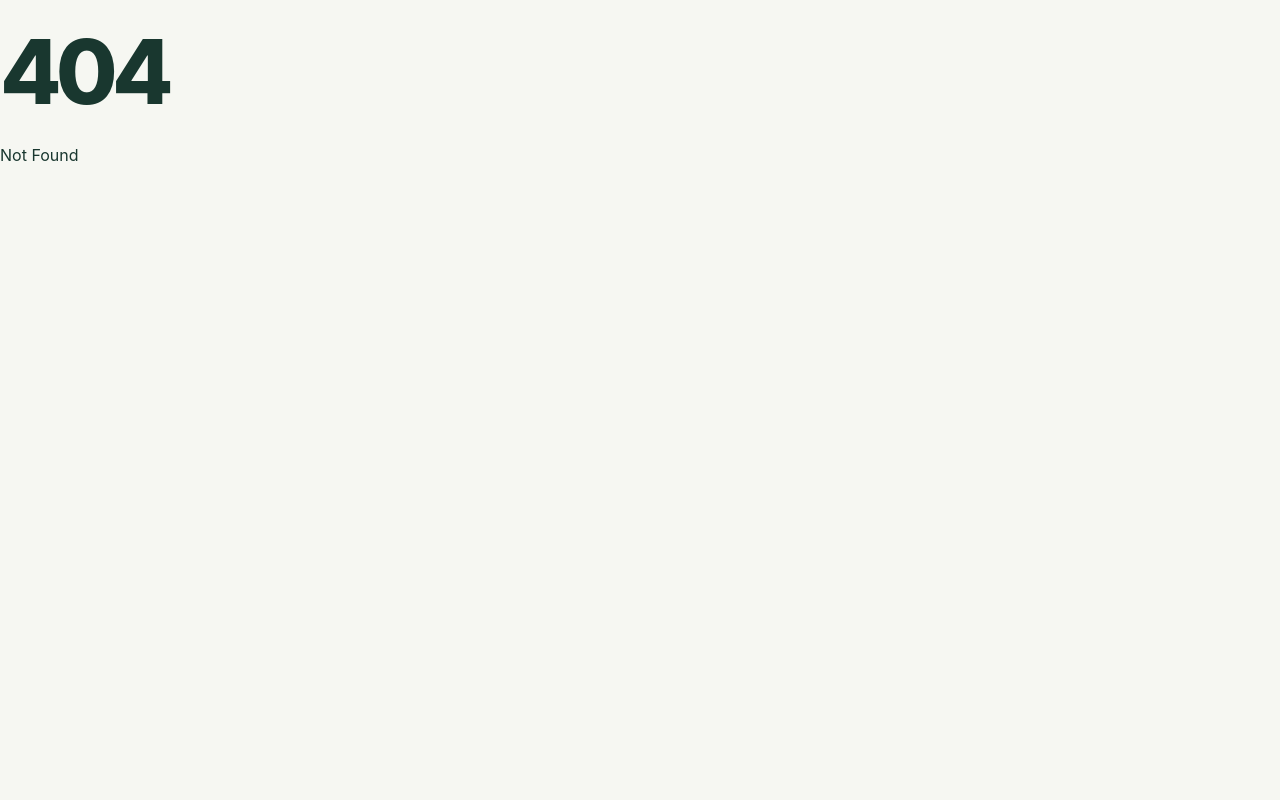
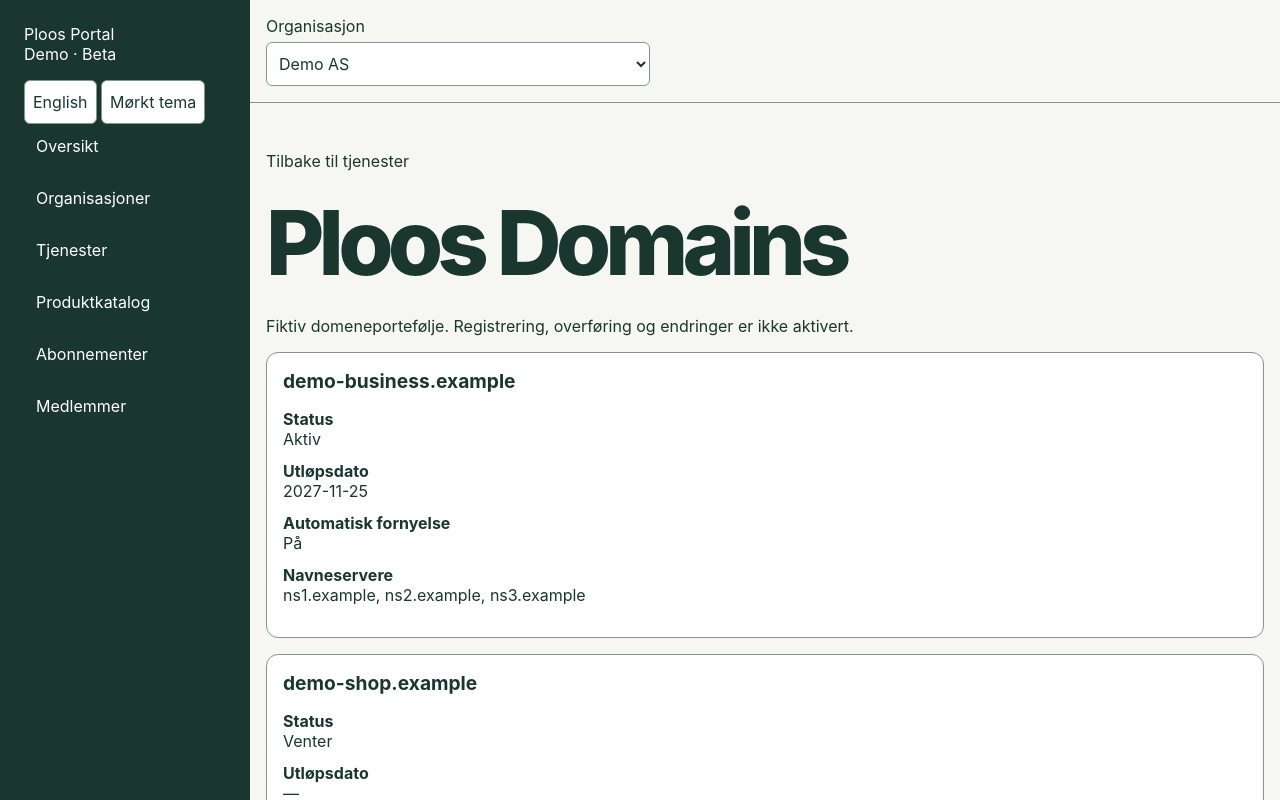
Before and after one commit to Ploos-AS/Ploos-Portal, a SvelteKit app: page /preview/products/domains in a window 1280 px wide. Before the commit this address had no page. Shown: the top 800 px of the page. Built offline with nearby package versions, Linux system fonts and the light colour scheme.

Commit message:
feat: add read-only domain portfolio preview

```diff
--- /dev/null
+++ b/src/routes/preview/products/domains/+page.svelte
@@ -0,0 +1,38 @@
+<script lang="ts">
+  import { getContext } from 'svelte';
+  const getLanguage = getContext<() => 'nb' | 'en'>('preview-language');
+  const organization = getContext<{ selected: () => string }>('preview-organization');
+  let language = $derived(getLanguage());
+  const domains = [
+    { organization: 'business', name: 'demo-business.example', status: 'active', expiry: '2027-11-25', renewal: true, nameservers: ['ns1.example', 'ns2.example', 'ns3.example'] },
+    { organization: 'business', name: 'demo-shop.example', status: 'pending', expiry: null, renewal: false, nameservers: [] },
+    { organization: 'association', name: 'demo-association.example', status: 'active', expiry: '2027-06-01', renewal: false, nameservers: ['ns1.example', 'ns2.example'] }
+  ];
+  let visible = $derived(domains.filter(item => item.organization === organization.selected()));
+</script>
+<svelte:head><title>Ploos Domains – Preview</title><meta name="robots" content="noindex" /></svelte:head>
+<main>
+  <a href="/preview/products">{language === 'nb' ? 'Tilbake til tjenester' : 'Back to services'}</a>
+  <h1>Ploos Domains</h1>
+  <p>{language === 'nb' ? 'Fiktiv domeneportefølje. Registrering, overføring og endringer er ikke aktivert.' : 'Fictional domain portfolio. Registration, transfers and changes are not enabled.'}</p>
+  {#each visible as item (item.name)}
+    <article>
+      <h2>{item.name}</h2>
+      <dl>
+        <dt>Status</dt><dd>{item.status === 'active' ? (language === 'nb' ? 'Aktiv' : 'Active') : (language === 'nb' ? 'Venter' : 'Pending')}</dd>
+        <dt>{language === 'nb' ? 'Utløpsdato' : 'Expiry date'}</dt><dd>{item.expiry ?? '—'}</dd>
+        <dt>{language === 'nb' ? 'Automatisk fornyelse' : 'Automatic renewal'}</dt><dd>{item.renewal ? (language === 'nb' ? 'På' : 'On') : (language === 'nb' ? 'Av' : 'Off')}</dd>
+        <dt>{language === 'nb' ? 'Navneservere' : 'Name servers'}</dt><dd>{item.nameservers.join(', ') || '—'}</dd>
+      </dl>
+    </article>
+  {:else}
+    <p>{language === 'nb' ? 'Ingen domener i valgt demoorganisasjon.' : 'No domains in the selected demo organization.'}</p>
+  {/each}
+</main>
+<style>
+  main { margin: 2rem auto; padding: 1rem; }
+  article { background: var(--control); border: 1px solid var(--border); border-radius: .75rem; padding: 1rem; margin-block: 1rem; overflow-wrap: anywhere; }
+  h2 { font-size: 1.2rem; }
+  dt { font-weight: bold; }
+  dd { margin: 0 0 .75rem; }
+</style>
```
